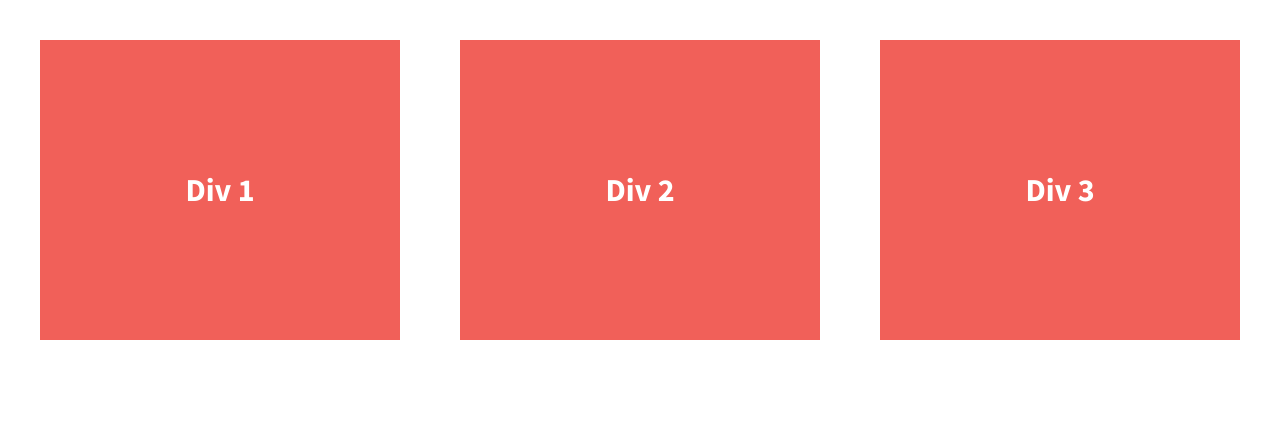
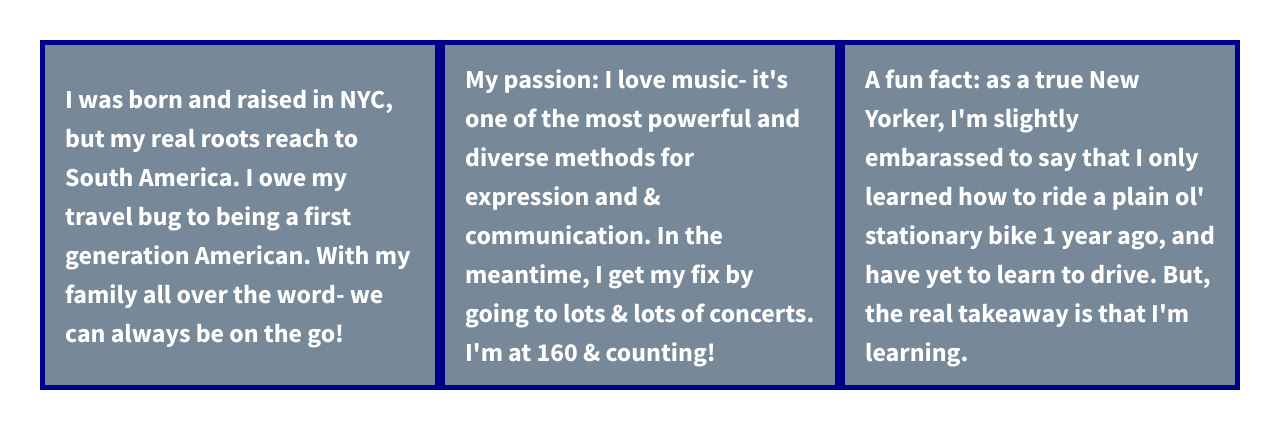
Before and after one commit to sarahromeodev/07.01-206-divs-flexbox-starter, a plain HTML site: page index.html in a window 1280 px wide. Drawn offline with nearby package versions, Linux system fonts and the light colour scheme.

Commit message:
update text and styles to divs

```diff
--- a/css/main.css
+++ b/css/main.css
@@ -119,13 +119,15 @@ body {
   /*give the divs a width of 30%, add display:flex, set justify-content and align-items to center*/
   color: #fff;
   line-height: 1.5em;
-  font-size: 1.6em;
-  background-color: #f16059;
+  font-size: 1.3em;
+  background-color: lightslategray;
   height: 300px;
   display: flex;
   width: 30%;
   justify-content: center;
   align-items: center;
+  padding: 20px;
+  border: 5px solid darkblue;
 }
 
 
--- a/index.html
+++ b/index.html
@@ -23,13 +23,13 @@
 
         <section class="wrapper">
             <div class="div-1">
-                Div 1
+                <p>I was born and raised in NYC, but my real roots reach to South America. I owe my travel bug to being a first generation American. With my family all over the word- we can always be on the go!</p>
             </div>
             <div class="div-2">
-                Div 2
+                <p>My passion: I love music- it's one of the most powerful and diverse methods for expression and & communication. In the meantime, I get my fix by going to lots & lots of concerts. I'm at 160 & counting! </p>
             </div>
             <div class="div-3">
-                Div 3
+                <p>A fun fact: as a true New Yorker, I'm slightly embarassed to say that I only learned how to ride a plain ol' stationary bike 1 year ago, and have yet to learn to drive. But, the real takeaway is that I'm learning.</p>
             </div>
         </section>
 
```
